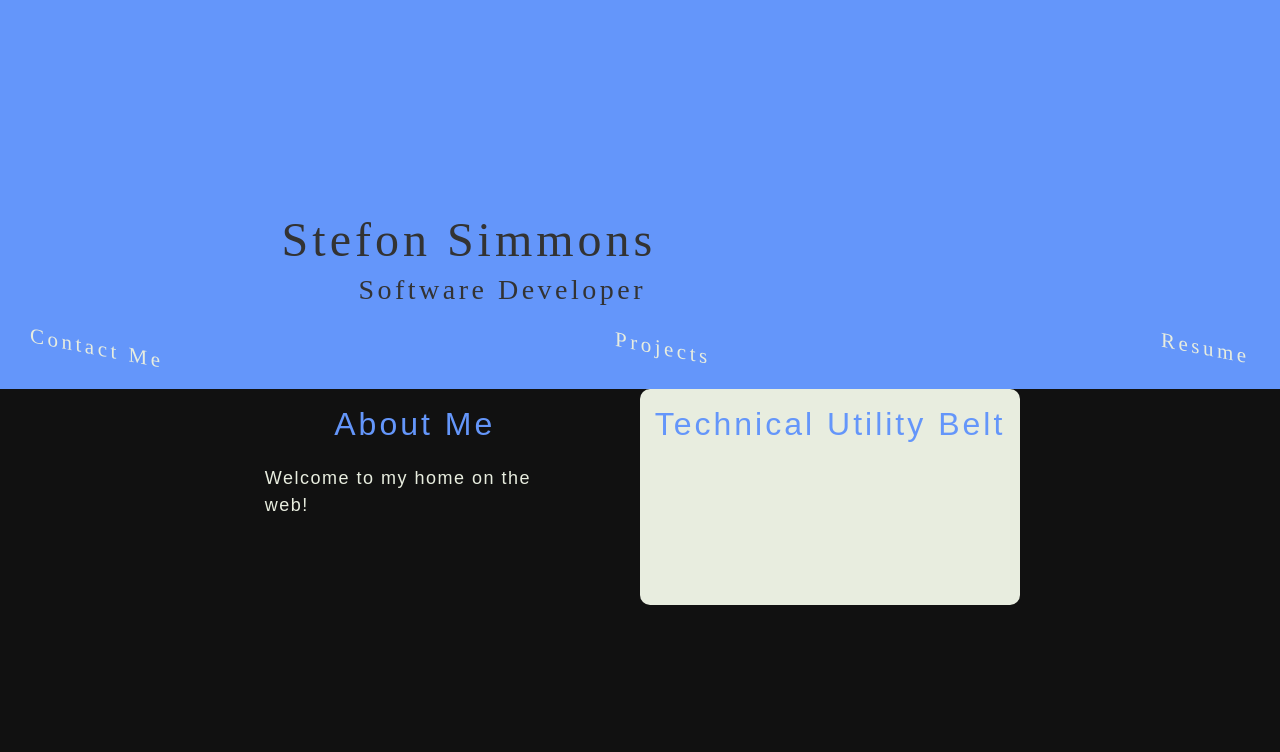
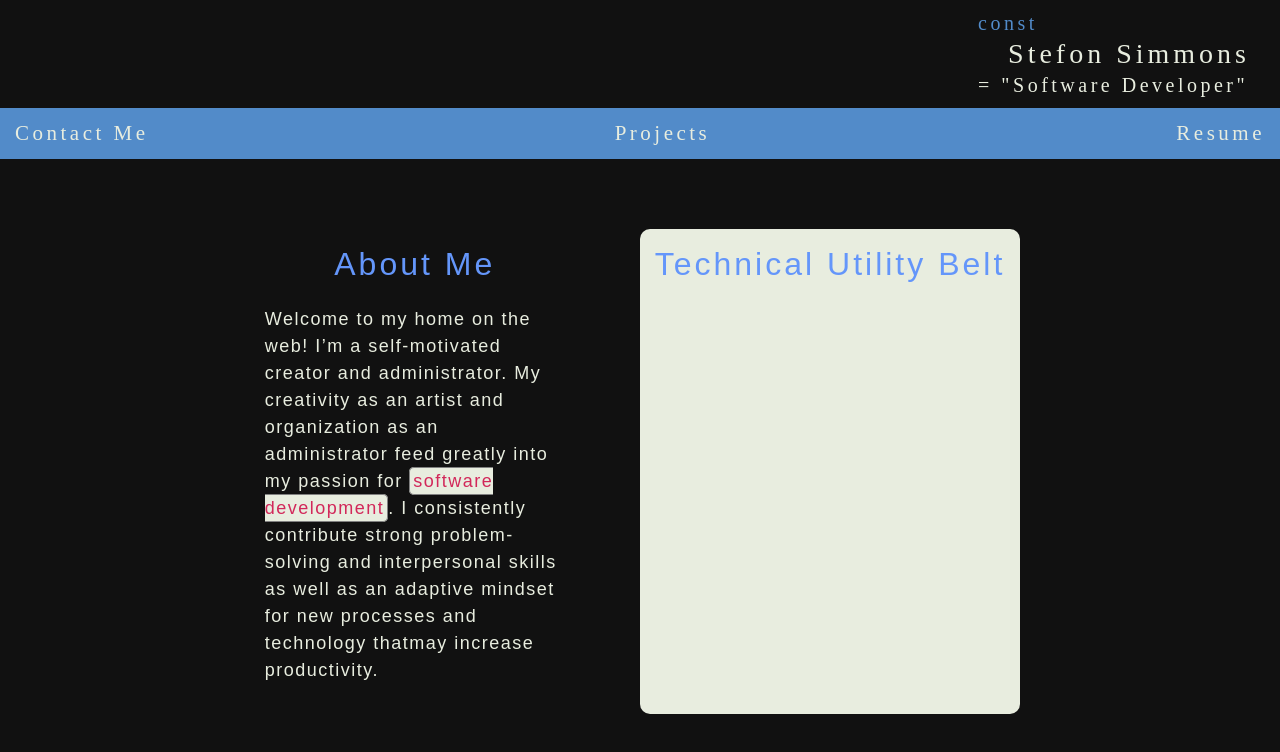
Before and after one commit to StefonSimmons/portfolio, a React (Create React App) app in the folder portfolio_app/: page /about in a window 1280 px wide. Shown: the top 752 px of the page. Built offline with nearby package versions, Linux system fonts and the light colour scheme.

Commit message:
styled about and contact

```diff
--- a/portfolio_app/src/components/AboutMe.jsx
+++ b/portfolio_app/src/components/AboutMe.jsx
@@ -26,6 +26,13 @@ const Statement = styled.p`
   font-size: 18px;
   margin-bottom: 20px;
   color: #e8eddf
+`
+const Code = styled.span`
+  background: #e8eddf;
+  color: rgb(210, 40, 90);
+  border-radius: 5px;
+  padding: 3px;
+  border: solid grey .5px
 `
 const TechSection = styled.section`
   margin: 0 35px;
@@ -57,7 +64,9 @@ export default function AboutMe() {
 
         <AboutSection>
           <Header>About Me</Header>
-          <Statement>Welcome to my home on the web! </Statement>
+          <Statement>
+            Welcome to my home on the web! I’m a self-motivated creator and administrator. My creativity as an artist and organization as an administrator feed greatly into my passion for <Code>software development</Code>. I consistently contribute strong problem-solving and interpersonal skills as well as an adaptive mindset for new processes and technology thatmay increase productivity.
+          </Statement>
         </AboutSection>
 
         <TechSection>
--- a/portfolio_app/src/components/ContactMe.jsx
+++ b/portfolio_app/src/components/ContactMe.jsx
@@ -4,11 +4,19 @@ import styled from 'styled-components'
 
 const Contact = styled.div`
   display: flex;
-  justify-content: space-evenly;
-
+  justify-content: center;
+  flex-direction: column;
+  text-align: center;
+`
+const Block = styled.div`
+  margin: 15px;
 `
 const Icon = styled.img`
   width: 100px
+`
+const Word = styled.h3`
+  color: #e8eddf;
+  padding-top: 15px;
 `
 
 export default function ContactMe() {
@@ -16,14 +24,14 @@ export default function ContactMe() {
     <>
       <Header>Contact Me</Header>
       <Contact>
-        <div>
+        <Block>
           <a href="mailto: stefonsimmons1@gmail.com" target='_blank' rel="noopener noreferrer"><Icon src="https://imgur.com/mDM7xNV.png" alt="email" /></a>
-          Email
-        </div>
-        <div>
+          <Word>Email</Word>
+        </Block>
+        <Block>
           <a href="https://www.linkedin.com/in/stefonsimmons/" target='_blank' rel="noopener noreferrer"><Icon src="https://imgur.com/hL6OLih.png" alt="linkedin" /></a>
-          LinkedIn
-        </div>
+          <Word>LinkedIn</Word>
+        </Block>
       </Contact>
     </>
   )
--- a/portfolio_app/src/components/Header.jsx
+++ b/portfolio_app/src/components/Header.jsx
@@ -3,31 +3,28 @@ import Navigation from './Navigation'
 import styled from 'styled-components'
 
 const DiagonalBlock = styled.div`
-  // position: relative;
-  top: -150px;
-  // transform: skewY(-11deg);
-  background-color: rgb(100,150,250);
-  // height: 40vh;
+  margin-bottom: 70px
 `
 const Header = styled.div`
   display: flex;
-  flex-direction: column;
-  height: 38.5vh;
   justify-content: flex-end;
+  padding: 10px 0px;
   font-family: 'Permanent Marker', cursive;
   line-height: 1.3;
-  color: #333333
+  color: #e8eddf;
+  background-color: #111111;
+
+`
+const Const = styled.span`
+  color: rgb(82,139,201)
 `
 const Name = styled.h1`
-  // transform: skewY(11deg);
-  margin: 0 22vw;
-  font-size: 48px;
+  margin: 0 30px;
+  font-size: 28px;
   letter-spacing: 4px;
 `
 const Title = styled.h2`
-  // transform: skewY(11deg);
-  margin: 0 28vw;
-  font-size: 28px;
+  font-size: 20px;
   letter-spacing: 3.5px;
 `
 export default function Home() {
@@ -35,10 +32,15 @@ export default function Home() {
     <>
       <DiagonalBlock>
         <Header>
-          <Name>Stefon Simmons </Name>
-          <Title>Software Developer</Title>
+          <Title>
+            <Const>const</Const>
+            <Name>Stefon Simmons</Name>
+            = "Software Developer"
+          </Title>
+          {/* <Name>Stefon Simmons </Name> */}
         </Header>
         <Navigation />
+
       </DiagonalBlock>
     </>
   )
--- a/portfolio_app/src/components/Navigation.jsx
+++ b/portfolio_app/src/components/Navigation.jsx
@@ -10,17 +10,18 @@ const List = styled.ul`
   align-items: flex-start;
 `
 const NavItem = styled.li`
-  padding: 15px;
-  margin: 15px;
-  transform: skewY(11deg);
+  padding: 10px;
+  margin: 5px;
+  // transform: skewY(11deg);
   font-family: 'Permanent Marker', cursive;
 
 `
 const Nav = styled.nav`
-  // position: fixed;
-  background-color: rgb(100,150,250);
+  background-color: rgb(82,139,201);
   top: 0;
-  width: 100%
+  width: 100%;
+  margin-bottom: 0px
+
 `
 const NavLink = styled(Link)`
   text-decoration: none;
@@ -45,7 +46,7 @@ export default function Navigation() {
   useEffect(() => {
 
     window.addEventListener("scroll", () => {
-      if (window.scrollY > 303) {
+      if (window.scrollY > 90) {
         toggleFixed(true)
       } else {
         toggleFixed(false)
```
